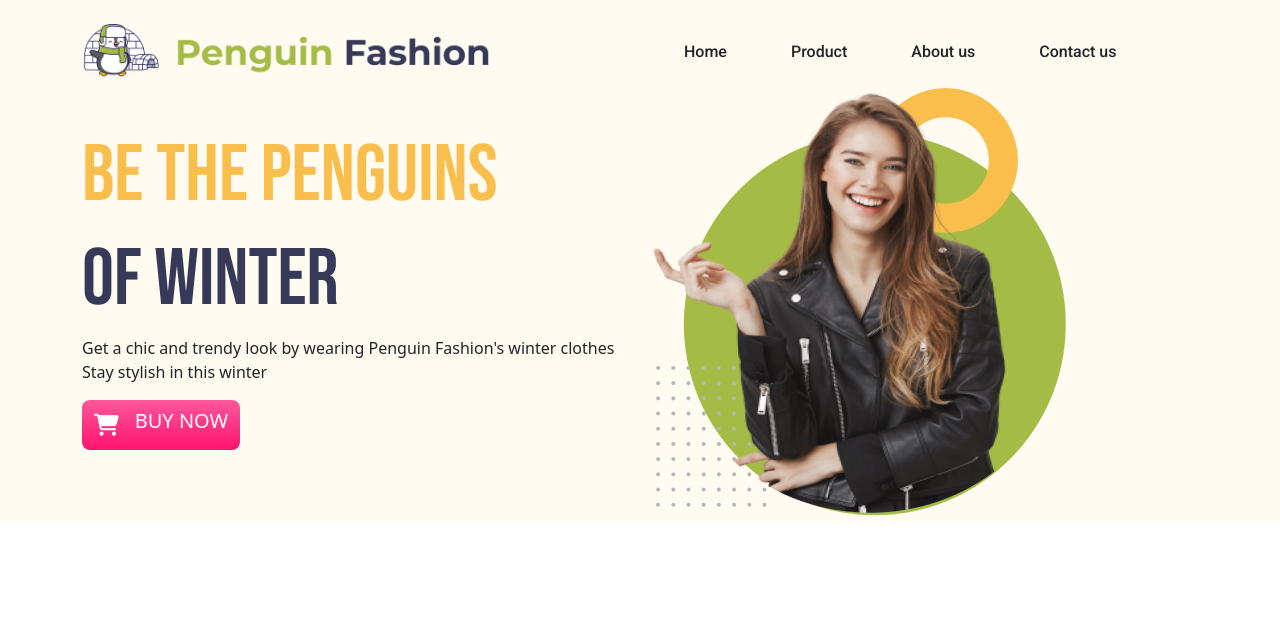
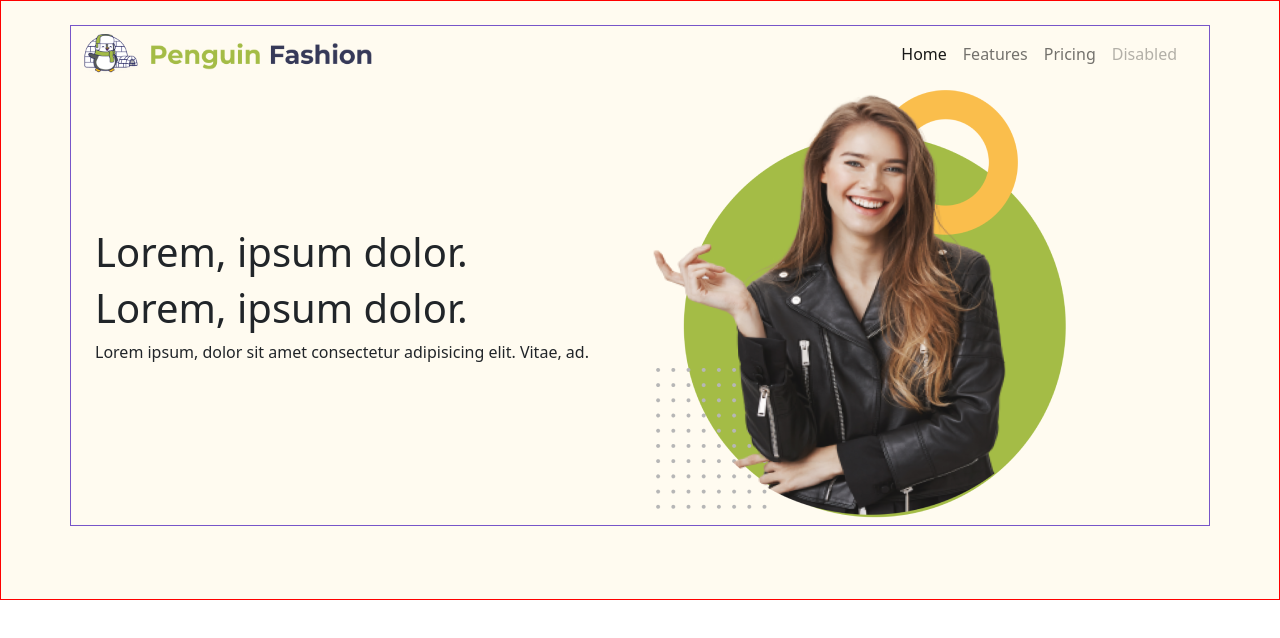
Before and after one commit to mdabdulkaderjoni/penguinfashion.github.io, a plain HTML site: page index.html in a window 1280 px wide. Drawn offline with nearby package versions, Linux system fonts and the light colour scheme.

Commit message:
first section complete

```diff
--- a/index.html
+++ b/index.html
@@ -19,97 +19,68 @@
 </head>
 
 <body>
-    <header class="header-bg">
-        <!-- <div class="">
-            <img src="images/gallery/headlogo.png" class="img-fluid w-25" alt="Text logo image">
+     <header class="container-fluied header-bg" style="border: 1px solid red;height: 600px;">
+        <section class="container  mt-4" style="border: 1px solid rgb(119, 85, 201);">
+            <div class=" flex-row d-flex justify-content-between align-items-center">
+
+                <div class="img-fluid">
+                    <img src="images/gallery/headlogo.png" class="logo-size img-fluid" alt="">
                 </div>
 
-        <nav class="navbar navbar-expand-lg navbar-light">
+                <div>
+                    <nav class="navbar navbar-expand-sm navbar-light ">
                         <div class="container-fluid">
-                <button class="navbar-toggler" type="button" data-bs-toggle="collapse" data-bs-target="#navbarNav"
-                    aria-controls="navbarNav" aria-expanded="false" aria-label="Toggle navigation">
+                          <button class="navbar-toggler" type="button" data-bs-toggle="collapse" data-bs-target="#navbarNav" aria-controls="navbarNav" aria-expanded="false" aria-label="Toggle navigation">
                             <span class="navbar-toggler-icon"></span>
                           </button>
                           <div class="collapse navbar-collapse" id="navbarNav">
-                    <ul class="navbar-nav ">
+                            <ul class="navbar-nav">
                               <li class="nav-item">
-                            <a class="nav-link nav-font-family text-dark" aria-current="page" href="#">Home</a>
+                                <a class="nav-link active" aria-current="page" href="#">Home</a>
                               </li>
                               <li class="nav-item">
-                            <a class="nav-link nav-font-family text-dark" href="#">Product</a>
+                                <a class="nav-link" href="#">Features</a>
                               </li>
                               <li class="nav-item">
-                            <a class="nav-link nav-font-family text-dark" href="#">About us</a>
+                                <a class="nav-link" href="#">Pricing</a>
                               </li>
                               <li class="nav-item">
-                            <a class="nav-link nav-font-family text-dark" href="#">Contact us</a>
-                        </li>
-                    </ul>
-                </div>
-            </div>
-        </nav> -->
-
-
-         <div class="container d-flex justify-content-center align-items-center">
-            <div class="row row-cols-2 mt-4">
-                <div class="col"><img src="images/gallery/headlogo.png" class="img-fluid w-75" alt="Text logo image">
-                </div>
-                <div class="col">
-                    <nav class="navbar navbar-expand-lg navbar-light">
-                        <div class="container-fluid">
-                            <button class="navbar-toggler" type="button" data-bs-toggle="collapse"
-                                data-bs-target="#navbarNav" aria-controls="navbarNav" aria-expanded="false"
-                                aria-label="Toggle navigation">
-                                <span class="navbar-toggler-icon"></span>
-                            </button>
-                            <div class="collapse navbar-collapse" id="navbarNav">
-                                <ul class="navbar-nav ">
-                                    <li class="nav-item me-5">
-                                        <a class="nav-link nav-font-family text-dark" aria-current="page"
-                                            href="#">Home</a>
-                                    </li>
-                                    <li class="nav-item me-5">
-                                        <a class="nav-link nav-font-family text-dark" href="#">Product</a>
-                                    </li>
-                                    <li class="nav-item me-5">
-                                        <a class="nav-link nav-font-family text-dark" href="#">About us</a>
-                                    </li>
-                                    <li class="nav-item">
-                                        <a class="nav-link nav-font-family text-dark" href="#">Contact us</a>
+                                <a class="nav-link disabled" href="#" tabindex="-1" aria-disabled="true">Disabled</a>
                               </li>
                             </ul>
                           </div>
                         </div>
                       </nav>
                 </div>
-                <div class="col mt-5">
-                    <div>
-                        <h2 class="head-font-family top-head-color h2">BE THE PENGUINS</h2>
-                        <h2 class="head-font-family bottom-head-color h2">OF WINTER</h2>
+
             </div>
 
-                    <div>
-                        <p>Get a chic and trendy look by wearing Penguin Fashion's winter clothes <br>
-                        Stay stylish in this winter</p>
+
+            <div class="container-fluid">
+
+              <div class="row d-flex justify-content-center align-items-center">
+
+                <div class="col-sm-6">
+
+                  <h1>Lorem, ipsum dolor.</h1>
+                  <h1>Lorem, ipsum dolor.</h1>
+                  <p>Lorem ipsum, dolor sit amet consectetur adipisicing elit. Vitae, ad.</p>
                 </div>
 
-                    <div class="buy-now-button  d-inline-flex align-items-center justify-content-center ">
-                        <i class="fas fa-shopping-cart me-3"></i>
-                        <h5>BUY NOW</h5>
+                <div class="col-sm-6">
+
+                  <img src="images/product/background2.png" class="img-fluid"  alt="">
+                </div>
+
 
               </div>
 
 
             </div>
-
-                <div class="col"><img src="images/product/background2.png" alt=""></div>
-             </div>
-        </div>
+        </section>
+    </header>
 
 
-
-
-    </header>
 
 
 
--- a/style.css
+++ b/style.css
@@ -5,8 +5,17 @@ body{
 .nav-font-family{
     font-family: 'Roboto', sans-serif;
 }
+.logo-size{
+    height: 39.27px;
+    width: 291.11px;
+}
+.img-size{
+    width: 440.72px;
+    height: 648.71px;
+}
 .header-bg{
     background-color: #FFFBF0;
+    /* background-color: #cea73e; */
 }
 .buy-now-button{
     background-image: linear-gradient(to bottom, #FF589B 0%, #FF136F 100%);
```
Lines whose indentation alone changed are shown as unchanged.
